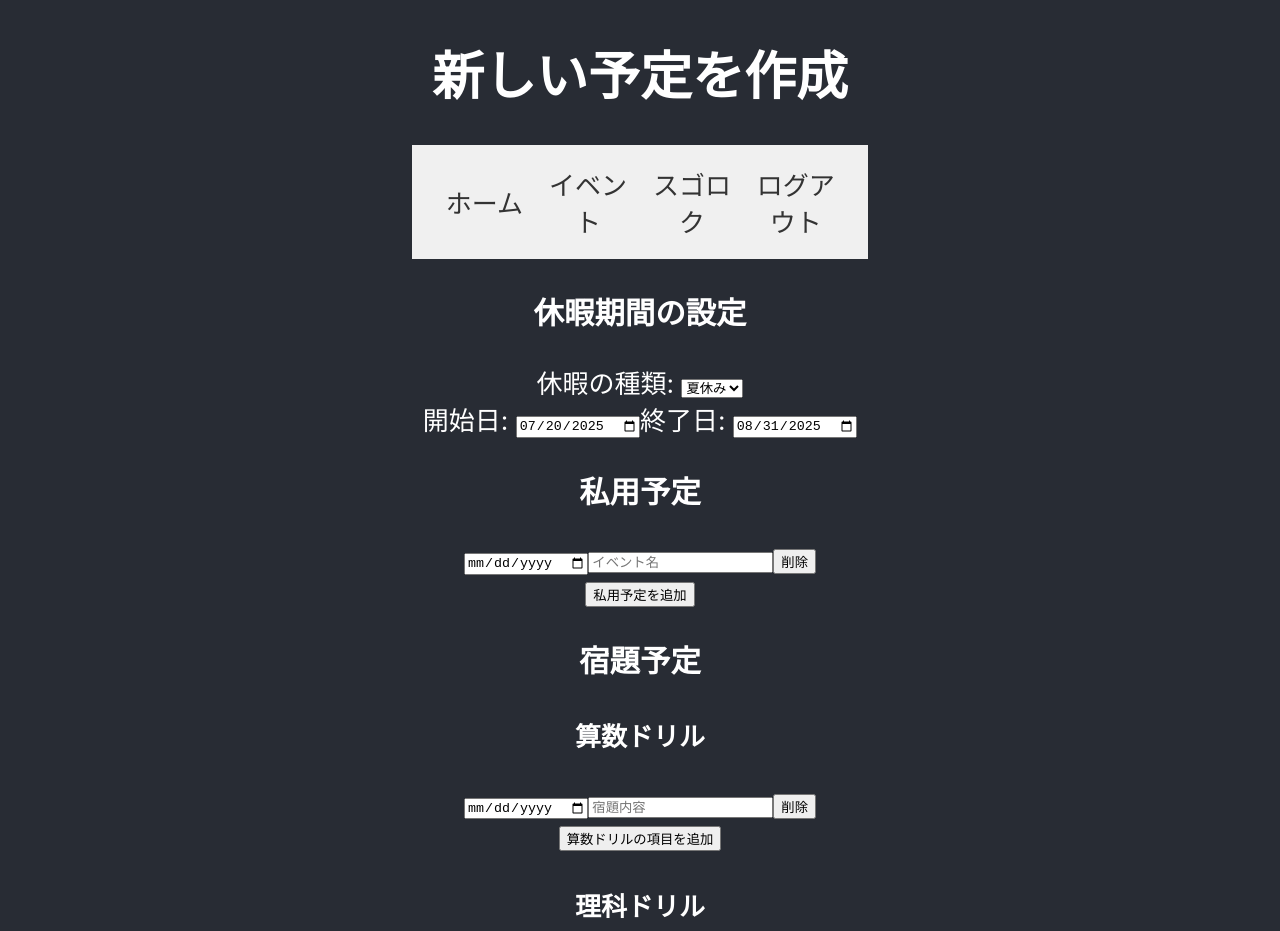
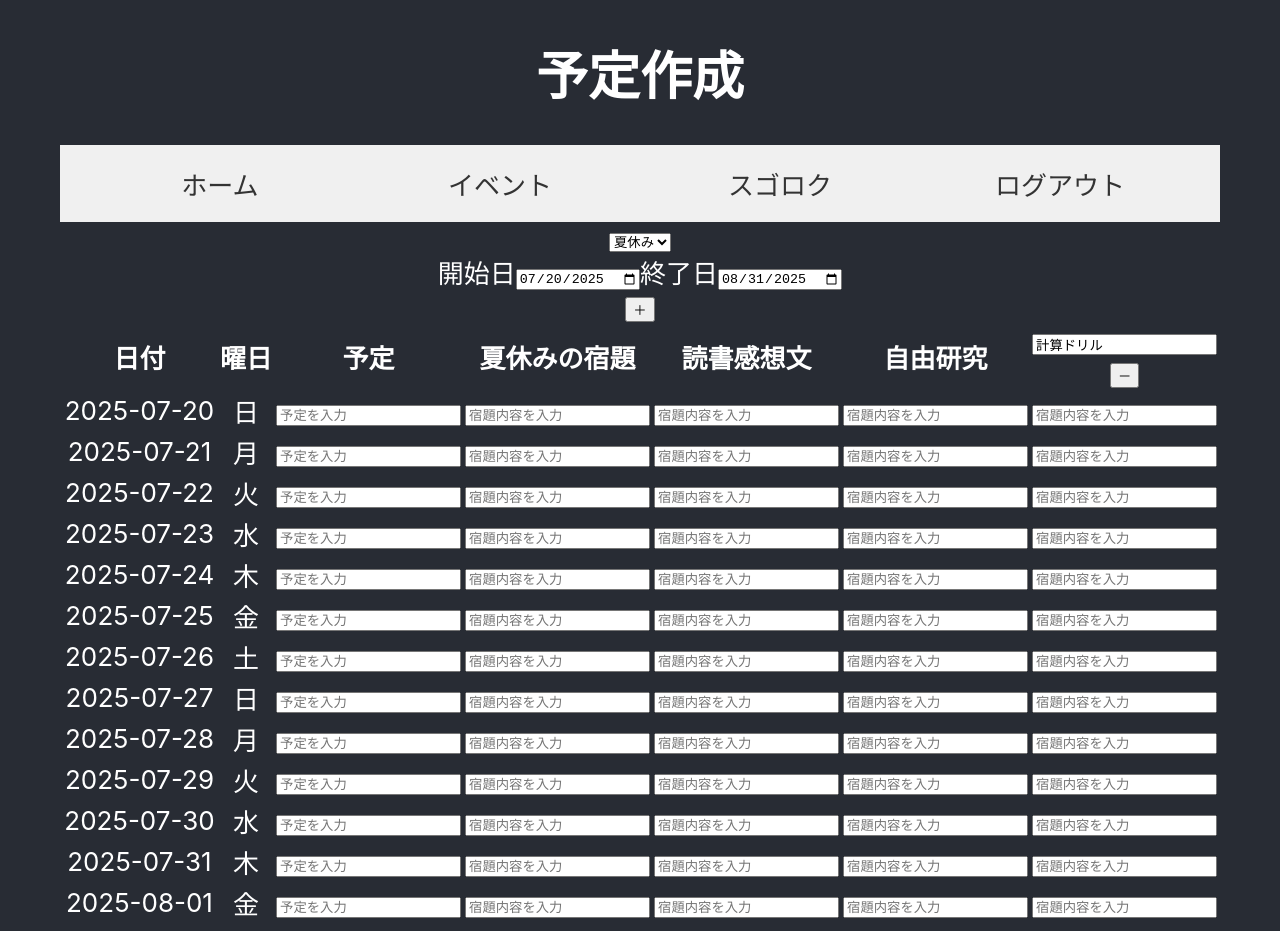
Before and after one commit to plusdojo2025/a4-7, a React (Create React App) app in the folder client/: page /scheduleMake in a window 1280 px wide. Shown: the top 931 px of the page. Built offline with nearby package versions, Linux system fonts and the light colour scheme.

Commit message:
予定作成画面の列の追加削除

```diff
--- a/client/src/scheduleMake/scheduleMakePage.js
+++ b/client/src/scheduleMake/scheduleMakePage.js
@@ -5,46 +5,43 @@ export default class ScheduleMakePage extends React.Component {
     constructor(props) {
         super(props);
         this.state = {
+            // 休暇期間の設定
             vacationStart: '2025-07-20',
             vacationEnd: '2025-08-31',
             selectedVacation: '夏休み',
+            // 休暇の種類
             vacations: [
                 { name: '夏休み', start: '2025-07-20', end: '2025-08-31' },
                 { name: '冬休み', start: '2025-12-20', end: '2026-01-10' },
                 { name: '春休み', start: '2026-03-20', end: '2026-04-05' }
             ],
-            privateSchedules: [
-                { date: '', event: '' }
-            ],
-            hwSchedulesList: [
+            // 課題以外の予定
+            privateSchedules: [],
+            // 固定の課題リスト
+            fixedHwSchedulesList: [
                 {
-                    name: "算数ドリル",
-                    contents: [
-                        { date: '', content: '', checked: false }
-                    ]
+                    name: "夏休みの宿題",
+                    contents: []
                 },
                 {
-                    name: "理科ドリル",
-                    contents: [
-                        { date: '', content: '', checked: false }
-                    ]
+                    name: "読書感想文",
+                    contents: []
                 },
                 {
-                    name: "国語ドリル",
-                    contents: [
-                        { date: '', content: '', checked: false }
-                    ]
+                    name: "自由研究",
+                    contents: []
                 },
+            ],
+            // 追加、削除可能な課題リスト
+            additionalHwSchedulesList: [
                 {
-                    name: "読書",
-                    contents: [
-                        { date: '', content: '', checked: false }
-                    ]
+                    name: "計算ドリル",
+                    contents: []
                 }
             ]
         };
     }
-
+    //休暇の種類が変更されたときに日付を自動設定の処理
     handleVacationChange = (event) => {
         const selectedVacation = this.state.vacations.find(v => v.name === event.target.value);
         if (selectedVacation) {
@@ -55,55 +52,130 @@ export default class ScheduleMakePage extends React.Component {
             });
         }
     }
-
+    // 休暇の開始日、終了日を手動で設定の処理
     handleVacationDateChange = (field, value) => {
         this.setState({
             [field]: value
         });
     }
 
-    addPrivateSchedule = () => {
-        this.setState({
-            privateSchedules: [...this.state.privateSchedules, { date: '', event: '' }]
-        });
+    // 指定された機関の日付配列を作成
+    makeDateRange(start, end) {
+        const startDate = new Date(start);
+        const endDate = new Date(end);
+        const dateRange = [];
+        for (let date = startDate; date <= endDate; date.setDate(date.getDate() + 1)) {
+            const formattedDate = date.toISOString().split('T')[0];
+            const dayOfWeek = ['日', '月', '火', '水', '木', '金', '土'][date.getDay()];
+            dateRange.push({ date: formattedDate, dayOfWeek: dayOfWeek });
+        }
+        return dateRange;
     }
+    //課題以外の予定
+    handlePrivateScheduleChange = (date, value) => {
+        const newSchedules = [...this.state.privateSchedules];
+        const existingIndex = newSchedules.findIndex(s => s.date === date);
 
-    removePrivateSchedule = (index) => {
-        const newSchedules = this.state.privateSchedules.filter((_, i) => i !== index);
+
+        if (existingIndex >= 0) {
+            if (value === '') {
+
+                // 既存の項目を更新
+                newSchedules[existingIndex].event = value;
+            }
+        } else if (value !== '') {
+            // 新しい項目を追加
+            newSchedules.push({ date: date, event: value });
+        }
+
         this.setState({ privateSchedules: newSchedules });
     }
 
-    handlePrivateScheduleChange = (index, field, value) => {
-        const newSchedules = [...this.state.privateSchedules];
-        newSchedules[index][field] = value;
-        this.setState({ privateSchedules: newSchedules });
+    // 固定の課題の内容変更
+    handleFixedHwContentChange = (hwIndex, date, value) => {
+        const newFixedHwSchedulesList = [...this.state.fixedHwSchedulesList];
+        const existingIndex = newFixedHwSchedulesList[hwIndex].contents.findIndex(c => c.date === date);
+
+        if (existingIndex >= 0) {
+            if (value === '') {
+                // 既存の項目を更新
+                newFixedHwSchedulesList[hwIndex].contents[existingIndex].content = value;
+            }
+        } else if (value !== '') {
+            // 新しい項目を追加
+            newFixedHwSchedulesList[hwIndex].contents.push({
+                date: date,
+                content: value,
+                checked: false
+            });
+        }
+
+        this.setState({ fixedHwSchedulesList: newFixedHwSchedulesList });
     }
 
-    addHwContent = (hwIndex) => {
-        const newHwSchedulesList = [...this.state.hwSchedulesList];
-        newHwSchedulesList[hwIndex].contents.push({ date: '', content: '', checked: false });
-        this.setState({ hwSchedulesList: newHwSchedulesList });
+    // 追加課題の内容変更
+    handleAdditionalHwContentChange = (hwIndex, date, value) => {
+        const newAdditionalHwSchedulesList = [...this.state.additionalHwSchedulesList];
+        const existingIndex = newAdditionalHwSchedulesList[hwIndex].contents.findIndex(c => c.date === date);
+
+        if (existingIndex >= 0) {
+            if (value === '') {
+                // 既存の項目を更新
+                newAdditionalHwSchedulesList[hwIndex].contents[existingIndex].content = value;
+            }
+        } else if (value !== '') {
+            // 新しい項目を追加
+            newAdditionalHwSchedulesList[hwIndex].contents.push({
+                date: date,
+                content: value,
+                checked: false
+            });
+        }
+
+        this.setState({ additionalHwSchedulesList: newAdditionalHwSchedulesList });
     }
 
-    removeHwContent = (hwIndex, contentIndex) => {
-        const newHwSchedulesList = [...this.state.hwSchedulesList];
-        newHwSchedulesList[hwIndex].contents = newHwSchedulesList[hwIndex].contents.filter((_, i) => i !== contentIndex);
-        this.setState({ hwSchedulesList: newHwSchedulesList });
+    //新しい課題の列を追加
+    add_column = () => {
+        const newAdditionalHwSchedulesList = [...this.state.additionalHwSchedulesList];
+        newAdditionalHwSchedulesList.push({
+            name: "",
+            contents: []
+        });
+        this.setState({ additionalHwSchedulesList: newAdditionalHwSchedulesList});
+        return newAdditionalHwSchedulesList.length;
     }
 
-    handleHwContentChange = (hwIndex, contentIndex, field, value) => {
-        const newHwSchedulesList = [...this.state.hwSchedulesList];
-        newHwSchedulesList[hwIndex].contents[contentIndex][field] = value;
-        this.setState({ hwSchedulesList: newHwSchedulesList });
+    // 追加した課題の名前変更
+    handleAdditionalHwNameChange = (hwIndex, newName) => {
+        const newAdditionalHwSchedulesList = [...this.state.additionalHwSchedulesList];
+        newAdditionalHwSchedulesList[hwIndex].name = newName;
+        this.setState({ additionalHwSchedulesList: newAdditionalHwSchedulesList});
     }
 
-    saveSchedule = () => {
-        console.log('予定を保存:', this.state);
-        window.location.href = '/';
+    //列削除
+    delete_column = (hwIndex) => {
+        const newAdditionalHwSchedulesList = [...this.state.additionalHwSchedulesList];
+        newAdditionalHwSchedulesList.splice(hwIndex,1);
+        this.setState({ additionalHwSchedulesList: newAdditionalHwSchedulesList});
+        return newAdditionalHwSchedulesList.length;
     }
 
-    cancelSchedule = () => {
-        window.location.href = '/';
+
+
+    getPrivateScheduleForDate = (date) => {
+        const schedule = this.state.privateSchedules.find(s => s.date === date);
+        return schedule ? schedule.event : '';
+    }
+
+    getFixedHwContentForDate = (hwIndex, date) => {
+        const content = this.state.fixedHwSchedulesList[hwIndex].contents.find(c => c.date === date);
+        return content ? content.content : '';
+    }
+
+    getAdditionalHwContentForDate = (hwIndex, date) => {
+        const content = this.state.additionalHwSchedulesList[hwIndex].contents.find(c => c.date === date);
+        return content ? content.content : '';
     }
 
     render() {
@@ -112,19 +184,20 @@ export default class ScheduleMakePage extends React.Component {
             selectedVacation,
             vacationStart,
             vacationEnd,
-            privateSchedules,
-            hwSchedulesList
+            fixedHwSchedulesList,
+            additionalHwSchedulesList
         } = this.state;
+
+        //選択された期間の表
+        const dateRange = this.makeDateRange(vacationStart, vacationEnd);
 
         return (
             <div>
-                <h1>新しい予定を作成</h1>
+                <h1>予定作成</h1>
                 <Menu />
-
                 <div>
-                    <h3>休暇期間の設定</h3>
+                    {/* 休暇時期 */}
                     <div>
-                        <label>休暇の種類: </label>
                         <select value={selectedVacation} onChange={this.handleVacationChange}>
                             {vacations.map((vacation, index) => (
                                 <option value={vacation.name} key={index}>
@@ -133,14 +206,15 @@ export default class ScheduleMakePage extends React.Component {
                             ))}
                         </select>
                     </div>
+                    {/* 休暇期間 */}
                     <div>
-                        <label>開始日: </label>
+                        <label>開始日</label>
                         <input
                             type="date"
                             value={vacationStart}
                             onChange={(e) => this.handleVacationDateChange('vacationStart', e.target.value)}
                         />
-                        <label>終了日: </label>
+                        <label>終了日</label>
                         <input
                             type="date"
                             value={vacationEnd}
@@ -149,57 +223,87 @@ export default class ScheduleMakePage extends React.Component {
                     </div>
                 </div>
 
+                {/* 課題追加ボタン */}
                 <div>
-                    <h3>私用予定</h3>
-                    {privateSchedules.map((schedule, index) => (
-                        <div key={index}>
-                            <input
-                                type="date"
-                                value={schedule.date}
-                                onChange={(e) => this.handlePrivateScheduleChange(index, 'date', e.target.value)}
-                            />
-                            <input
-                                type="text"
-                                placeholder="イベント名"
-                                value={schedule.event}
-                                onChange={(e) => this.handlePrivateScheduleChange(index, 'event', e.target.value)}
-                            />
-                            <button onClick={() => this.removePrivateSchedule(index)}>削除</button>
-                        </div>
-                    ))}
-                    <button onClick={this.addPrivateSchedule}>私用予定を追加</button>
+                    <div>
+                        <button onClick={this.add_column}>＋</button>
+                    </div>
+                </div>
+
+                {/* 予定表 */}
+                <div>
+                    <table>
+                        <thead>
+                            <tr>
+                                <th>日付</th>
+                                <th>曜日</th>
+                                <th>予定</th>
+                                {/* 固定の課題列 */}
+                                {fixedHwSchedulesList.map((hw, index) => (
+                                    <th key={`fixed-${index}`}>
+                                        {hw.name}
+                                    </th>
+                                ))}
+                                {/* 追加、削除可能な課題列 */}
+                                {additionalHwSchedulesList.map((hw, index) => (
+                                    <th key={`additional-${index}`}>
+                                        <input
+                                            type="text"
+                                            value={hw.name}
+                                            onChange={(e) => this.handleAdditionalHwNameChange(index, e.target.value)}/>
+                                            <br />
+                                            {/* 削除ボタン */}
+                                            <button onClick={() => this.delete_column(index)}>－</button>
+                                    </th>
+                                ))}
+                            </tr>
+                        </thead>
+                        <tbody>
+                            {/* 日付ごとの行 */}
+                            {dateRange.map((date, index) => (
+                                <tr key={index}>
+                                    <td>{date.date}</td>
+                                    <td>{date.dayOfWeek}</td>
+                                    <td>
+                                        {/* 課題以外の入力欄 */}
+                                        <input
+                                            type="text"
+                                            placeholder="予定を入力"
+                                            value={this.getPrivateScheduleForDate(date.date)}
+                                            onChange={(e) => this.handlePrivateScheduleChange(date.date, e.target.value)}
+                                        />
+                                    </td>
+                                    {/* 固定の課題入力 */}
+                                    {fixedHwSchedulesList.map((hw, hwIndex) => (
+                                        <td key={`fixed-${hwIndex}`}>
+                                            <input
+                                                type="text"
+                                                placeholder="宿題内容を入力"
+                                                value={this.getFixedHwContentForDate(hwIndex, date.date)}
+                                                onChange={(e) => this.handleFixedHwContentChange(hwIndex, date.date, e.target.value)}
+                                            />
+                                        </td>
+                                    ))}
+                                    {/* 追加可能な課題入力 */}
+                                    {additionalHwSchedulesList.map((hw, hwIndex) => (
+                                        <td key={`additional-${hwIndex}`}>
+                                            <input
+                                                type="text"
+                                                placeholder="宿題内容を入力"
+                                                value={this.getAdditionalHwContentForDate(hwIndex, date.date)}
+                                                onChange={(e) => this.handleAdditionalHwContentChange(hwIndex, date.date, e.target.value)}
+                                            />
+                                        </td>
+                                    ))}
+                                </tr>
+                            ))}
+                        </tbody>
+                    </table>
                 </div>
 
                 <div>
-                    <h3>宿題予定</h3>
-                    {hwSchedulesList.map((hw, hwIndex) => (
-                        <div key={hwIndex}>
-                            <h4>{hw.name}</h4>
-                            {hw.contents.map((content, contentIndex) => (
-                                <div key={contentIndex}>
-                                    <input
-                                        type="date"
-                                        value={content.date}
-                                        onChange={(e) => this.handleHwContentChange(hwIndex, contentIndex, 'date', e.target.value)}
-                                    />
-                                    <input
-                                        type="text"
-                                        placeholder="宿題内容"
-                                        value={content.content}
-                                        onChange={(e) => this.handleHwContentChange(hwIndex, contentIndex, 'content', e.target.value)}
-                                    />
-                                    <button onClick={() => this.removeHwContent(hwIndex, contentIndex)}>削除</button>
-                                </div>
-                            ))}
-                            <button onClick={() => this.addHwContent(hwIndex)}>
-                                {hw.name}の項目を追加
-                            </button>
-                        </div>
-                    ))}
+                    <button>決定</button>
                 </div>
-
-                <button onClick={this.saveSchedule}>保存</button>
-                <button onClick={this.cancelSchedule}>キャンセル</button>
             </div>
         );
     }
```
